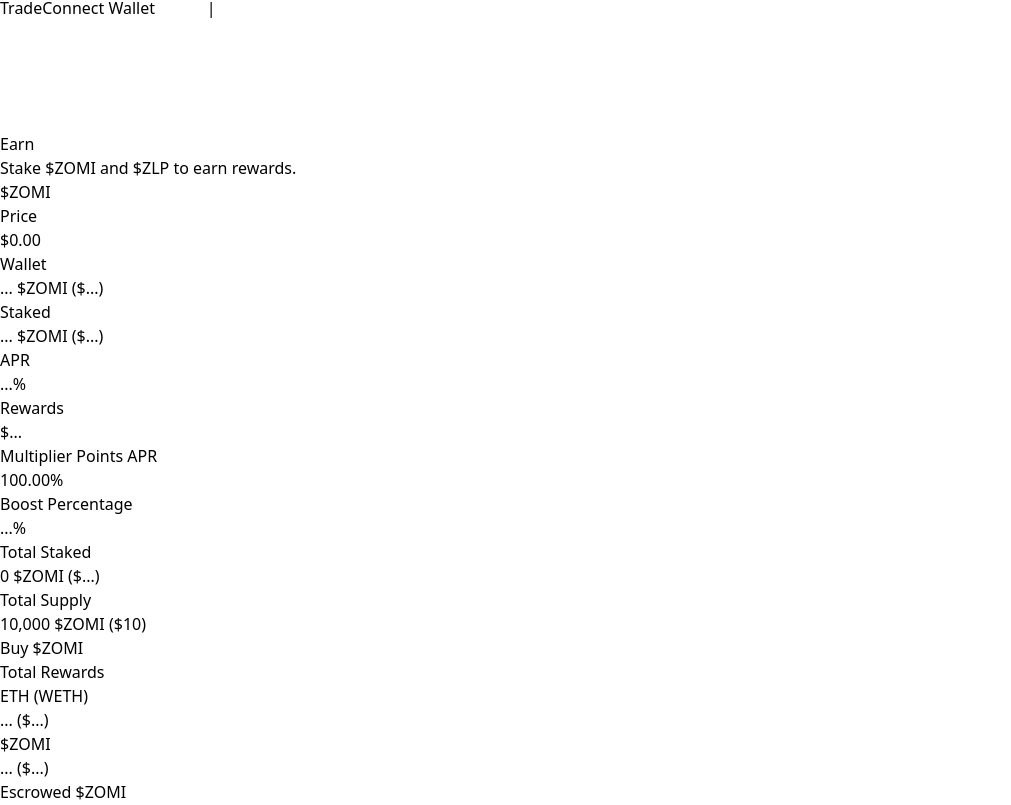
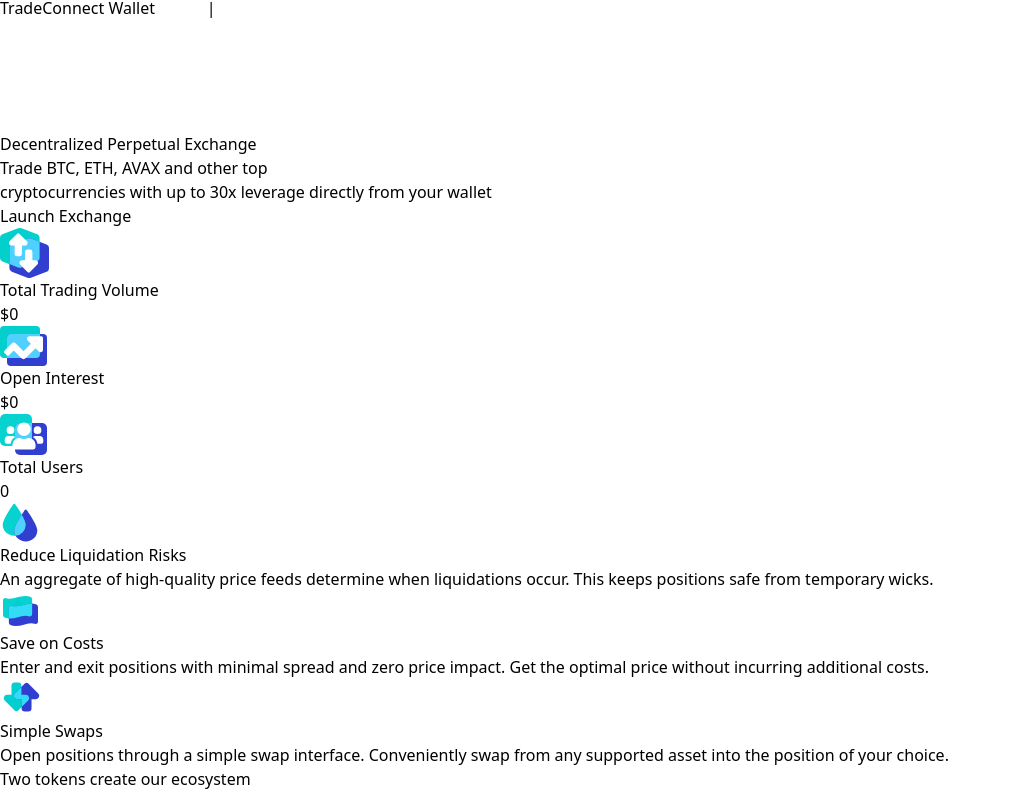
Before and after one commit to vyomPundhir/Pixel_Bridges_Assessment, a React (Vite) app: page / in a window 1280 px wide. Shown: the part 795-1600 px from the top of the page, without its empty margins (0-1011 px from the left). Built offline with nearby package versions, Linux system fonts and the light colour scheme.

Commit message:
App jsx updated

```diff
--- a/src/App.jsx
+++ b/src/App.jsx
@@ -1,18 +1,27 @@
 import React from 'react'
-import Navbar from './components/Navbar'
+// import ReactDOM from 'react-dom/client'
+import { Route, RouterProvider, createBrowserRouter, createRoutesFromElements } from 'react-router-dom'
+// import Navbar from './components/Navbar'
 import Home from './pages/Home'
-import Footer from './components/Footer'
+// import Footer from './components/Footer'
 import Dashboard from './pages/Dashboard'
 import Earn from './pages/Earn'
+import Layout from './Layout'
+
+const router = createBrowserRouter(
+  createRoutesFromElements(
+    <Route path='/' element={<Layout />}>
+      <Route path='' element={<Home />} />
+      <Route path='dashboard' element={<Dashboard />} />
+      <Route path='earn' element={<Earn />} />
+    </Route>
+  )
+)
 
 const App = () => {
   return (
     <section className="app">
-      <Navbar />
-      {/* <Home /> */}
-      {/* <Dashboard/> */}
-      <Earn/>
-      <Footer />
+      <RouterProvider router={router} />
     </section>
   )
 }
```
